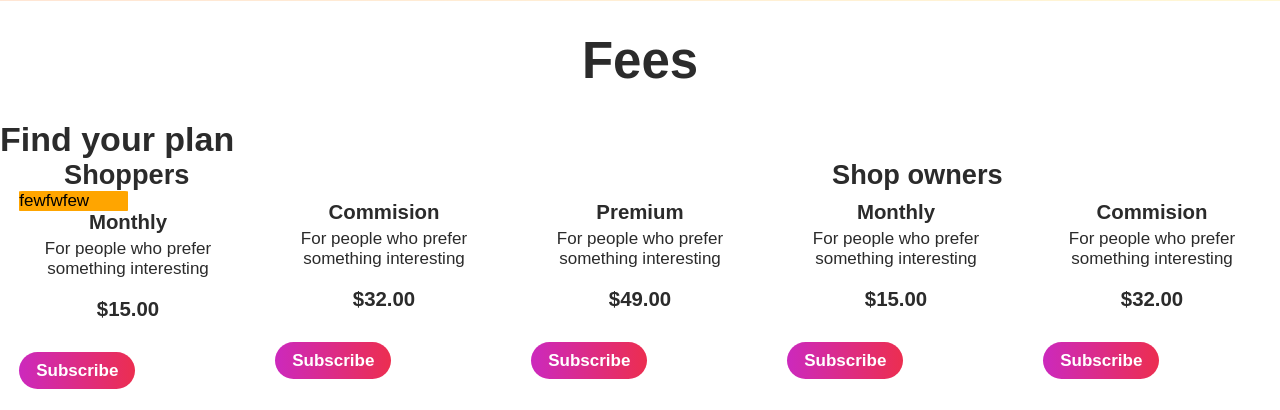
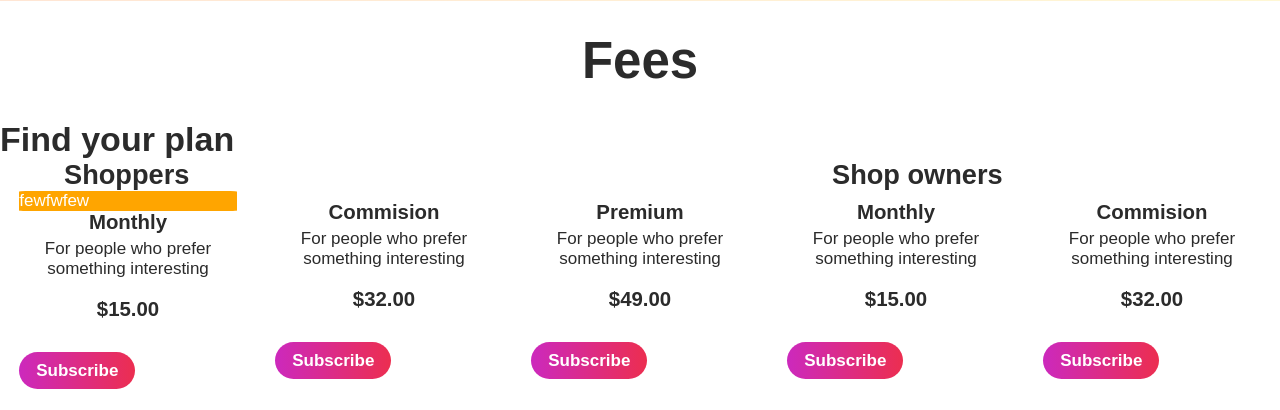
Before and after one commit to Nguyen-Huu-Huan/Mall-Project, a PHP site: page /fees.html in a window 1280 px wide. Shown: the part 835-1245 px from the top of the page. Run offline with PHP 8.4, Linux system fonts and the light colour scheme.

Commit message:
Update style.css

```diff
--- a/style.css
+++ b/style.css
@@ -526,7 +526,8 @@ input[type=password]:focus {
 }
 /*---contact----*/
 .color-bar{
-    width: 50%;
+    width: 100%;
+    color: white;
     height: 15%;
     background-color: orange;
     border-radius: 3%;
```
